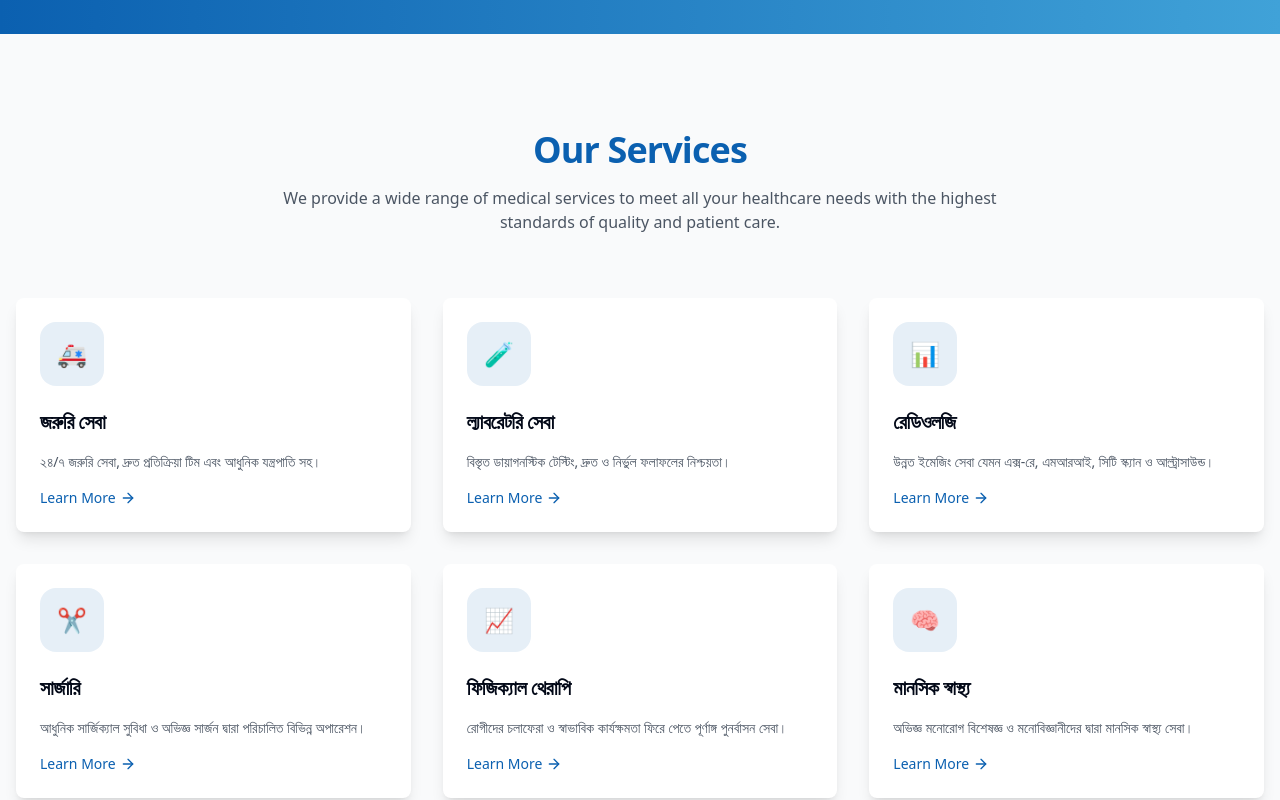
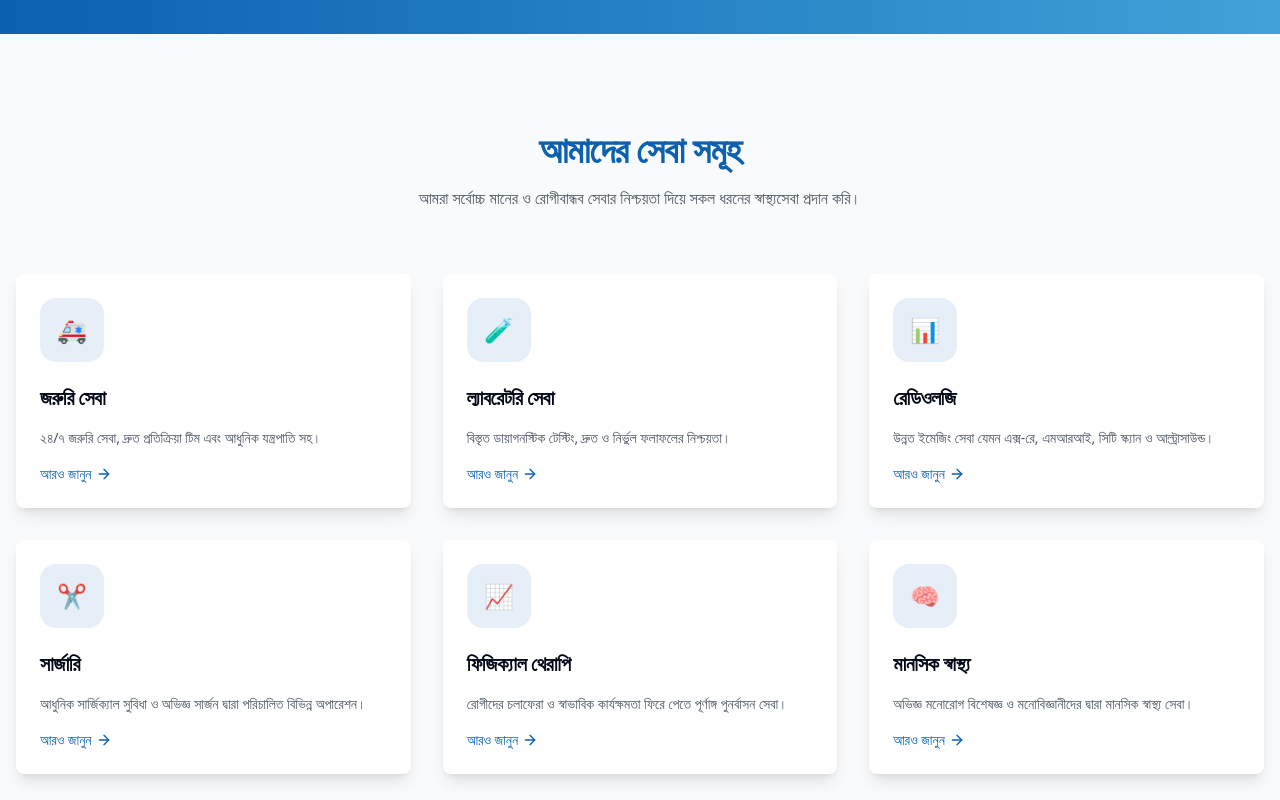
Before and after one commit to iamjnayem/happy-health-hospital, a React (Vite) app: page / in a window 1280 px wide. Shown: the part 780-1580 px from the top of the page. Built offline with nearby package versions, Linux system fonts and the light colour scheme.

Commit message:
make service bangla

```diff
--- a/src/components/Home/ServicesSection.tsx
+++ b/src/components/Home/ServicesSection.tsx
@@ -9,9 +9,11 @@ const ServicesSection = () => {
     <section id="services" className="section-padding bg-gray-50">
       <div className="container">
         <div className="text-center max-w-3xl mx-auto mb-16">
-          <h2 className="heading-lg text-hospital-primary mb-4">Our Services</h2>
+          <h2 className="heading-lg text-hospital-primary mb-4">
+            আমাদের সেবা সমূহ
+          </h2>
           <p className="text-gray-600">
-            We provide a wide range of medical services to meet all your healthcare needs with the highest standards of quality and patient care.
+            আমরা সর্বোচ্চ মানের ও রোগীবান্ধব সেবার নিশ্চয়তা দিয়ে সকল ধরনের স্বাস্থ্যসেবা প্রদান করি।
           </p>
         </div>
 
@@ -38,7 +40,7 @@ const ServicesSection = () => {
                   href="#"
                   className="text-hospital-primary font-medium flex items-center text-sm group-hover:underline"
                 >
-                  Learn More
+                  আরও জানুন
                   <ArrowRight className="ml-1 h-4 w-4 group-hover:translate-x-1 transition-transform" />
                 </a>
               </CardContent>
```
